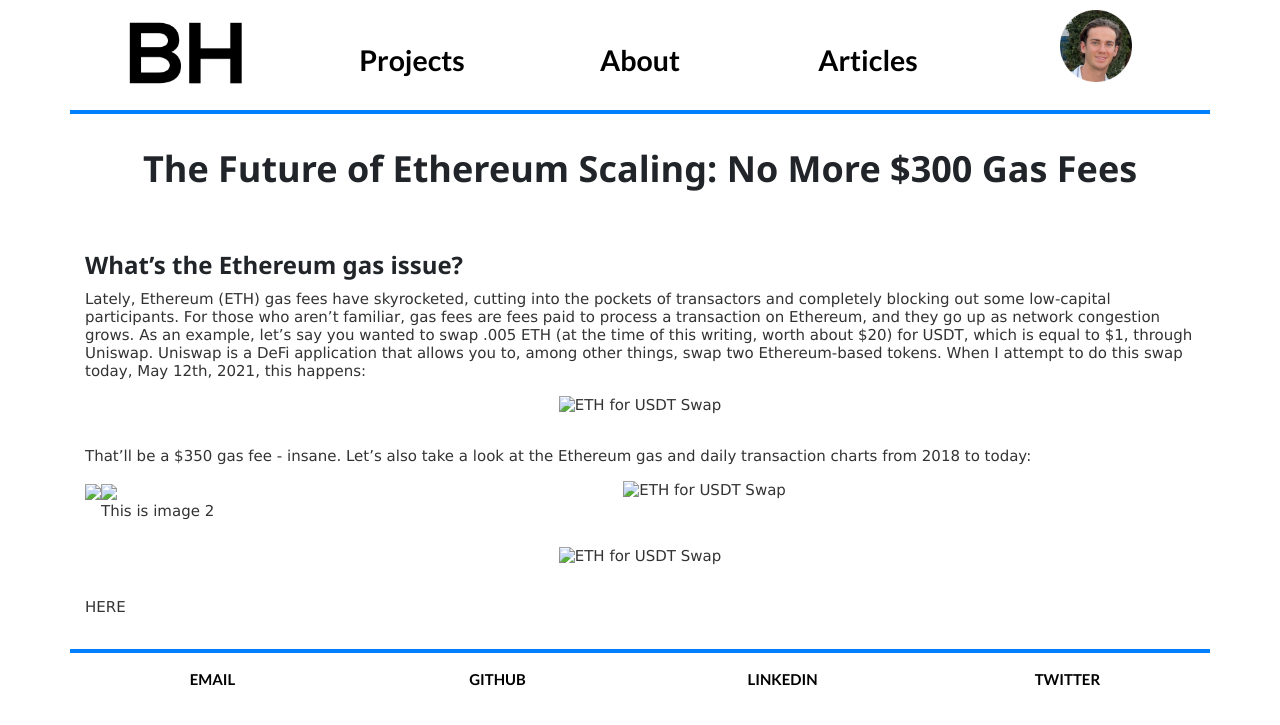
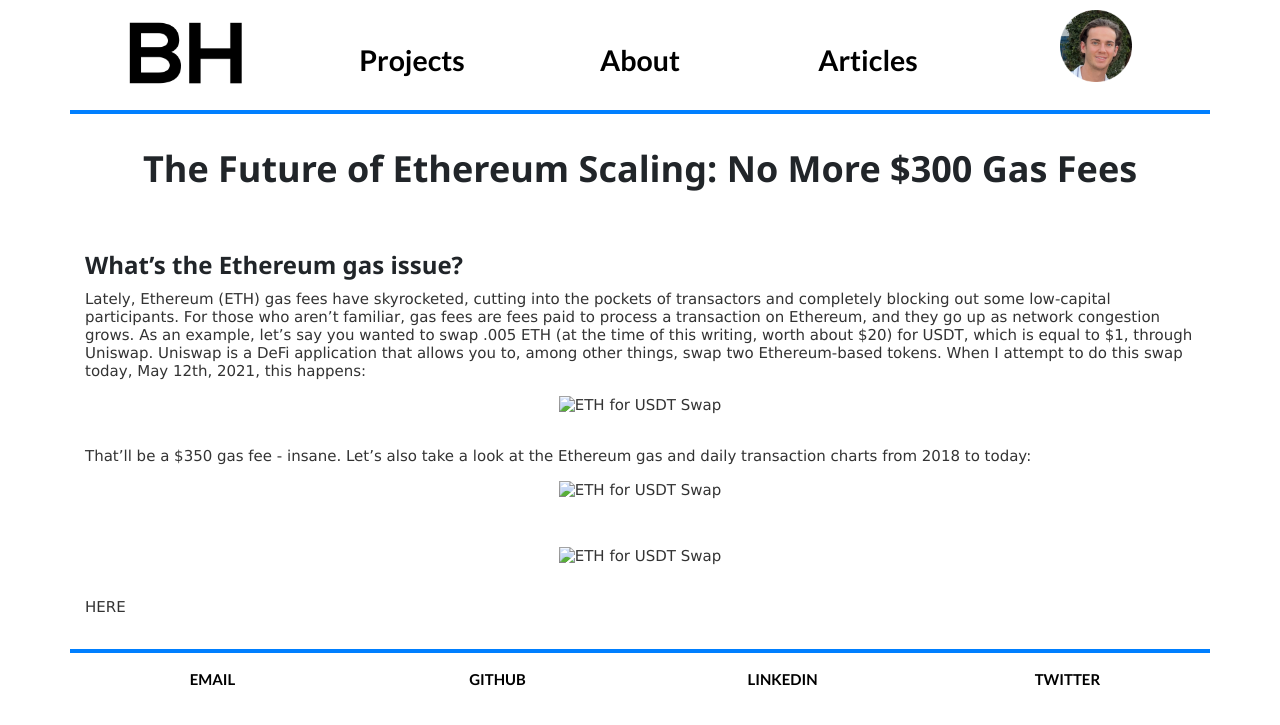
Before and after one commit to beauhodes/beauhodes.github.io, a Jekyll site: the page built from _posts/2021-05-12-ethereum-scaling.md, in a window 1280 px wide. Shown: the top 725 px of the page. Built offline with Jekyll 4.4.1, drawn with Linux system fonts in a browser that asks for light colours; nearby versions of some CDN libraries; our own code applies the rules of GitHub Pages for plain Markdown files.

Commit message:
Update 2021-05-12-ethereum-scaling.md

```diff
--- a/_posts/2021-05-12-ethereum-scaling.md
+++ b/_posts/2021-05-12-ethereum-scaling.md
@@ -3,13 +3,6 @@
 title: The Future of Ethereum Scaling: No More $300 Gas Fees
 date: 2021-03-31
 ---
-<head>
-<style>
-.imgContainer{
-    float:left;
-}
-</style>
-</head>
 <br/>
 <h1 style="font-weight: bold; text-align: center;">The Future of Ethereum Scaling: No More $300 Gas Fees</h1>
 <br/>
@@ -24,24 +17,12 @@
 <br/>
 That’ll be a $350 gas fee - insane. Let’s also take a look at the Ethereum gas and daily transaction charts from 2018 to today:
 <br/>
-<div class="images">
-    <div class="imgContainer">
-        <img src="ETHGas.png" width="300"/>
-    </div>
-    <div class="imgContainer">
-        <img src="ETHTransactions.png" width="300"/>
-        <p>This is image 2</p>
-    </div>
-</div>
-
-
-
 <p align="center">
-  <img src="ETHGas.png" width="350" title="ETH for USDT Swap">
+  <img src="ETHGas.png" width="500" title="ETH for USDT Swap">
 </p>
 <br/>
 <p align="center">
-  <img src="ETHTransactions.png" width="350" title="ETH for USDT Swap">
+  <img src="ETHTransactions.png" width="500" title="ETH for USDT Swap">
 </p>
 <br/>
 HERE
```
